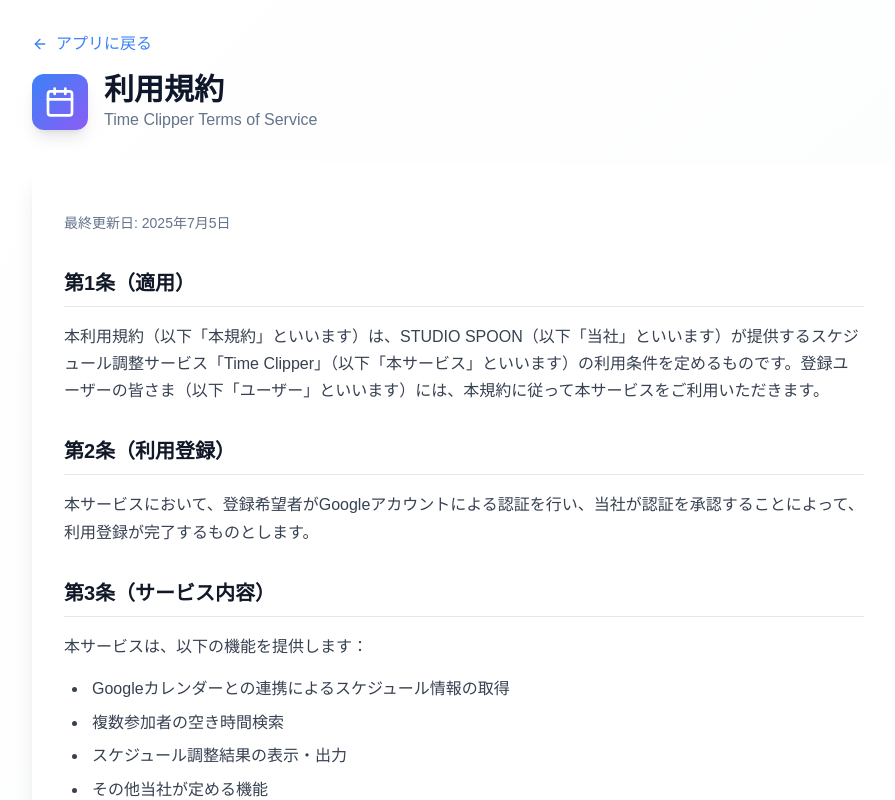
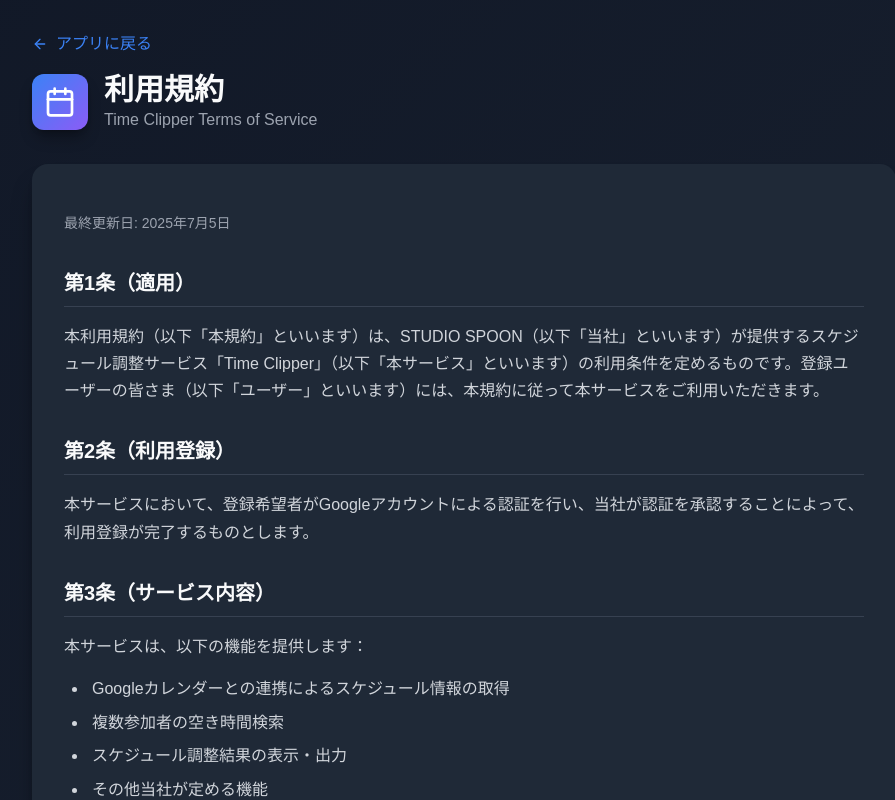
Before and after one commit to studio-spoon/clip-my-schedule, a Next.js app: page /terms in a window 1280 px wide. Shown: the top 800 px of the page, without its empty margins (176-1071 px from the left). Built offline with nearby package versions, Linux system fonts and the light colour scheme; no server answers.

Commit message:
プラポリと利用規約も一度元に戻す

```diff
--- a/src/app/privacy/page.tsx
+++ b/src/app/privacy/page.tsx
@@ -3,11 +3,10 @@
 import Link from 'next/link';
 import { ArrowLeft, Shield } from 'lucide-react';
 import Footer from '@/components/Footer';
-import { ThemeProvider } from '@/contexts/ThemeProvider';
 
 export default function PrivacyPage() {
   return (
-    <ThemeProvider>
+    <div className="dark-theme">
       <div className='min-h-screen' style={{background: 'var(--gradient-background)'}}>
         <div className='container mx-auto px-4 py-8 max-w-4xl'>
         {/* ヘッダー */}
@@ -179,6 +178,6 @@
           <Footer />
         </div>
       </div>
-    </ThemeProvider>
+    </div>
   );
 }
--- a/src/app/terms/page.tsx
+++ b/src/app/terms/page.tsx
@@ -3,11 +3,10 @@
 import Link from 'next/link';
 import { Calendar, ArrowLeft } from 'lucide-react';
 import Footer from '@/components/Footer';
-import { ThemeProvider } from '@/contexts/ThemeProvider';
 
 export default function TermsPage() {
   return (
-    <ThemeProvider>
+    <div className="dark-theme">
       <div className='min-h-screen' style={{background: 'var(--gradient-background)'}}>
         <div className='container mx-auto px-4 py-8 max-w-4xl'>
         {/* ヘッダー */}
@@ -143,6 +142,6 @@
           <Footer />
         </div>
       </div>
-    </ThemeProvider>
+    </div>
   );
 }
```
